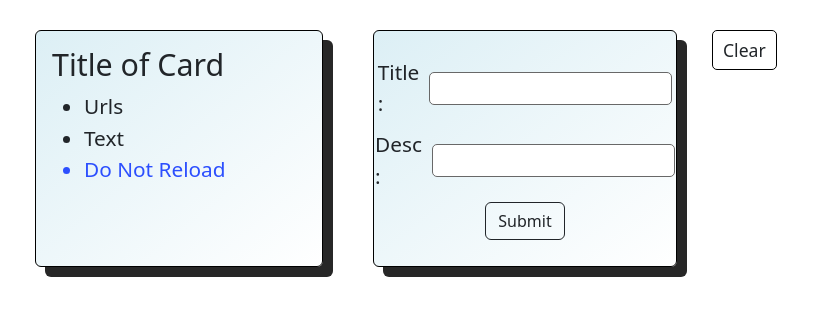
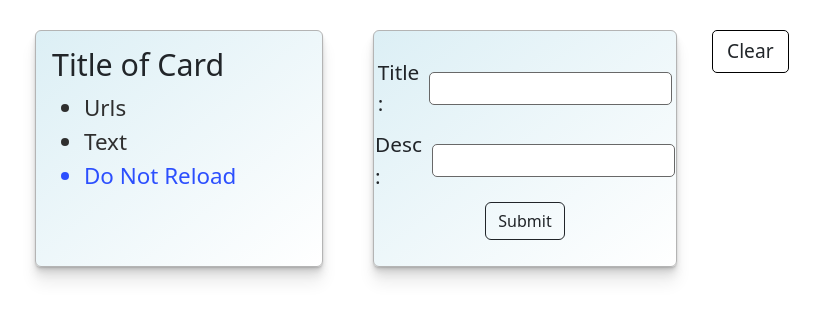
Before and after one commit to SikandarJODD/notes, a plain HTML site: page index.html in a window 1280 px wide. Shown: the whole page, without its empty margins (72-892 px from the left). Drawn offline with nearby package versions, Linux system fonts and the light colour scheme.

Commit message:
Added shadow

```diff
--- a/sass/style.scss
+++ b/sass/style.scss
@@ -4,10 +4,10 @@
 }
 
 .clear {
-    border: 1px solid black;
+    border: 1px solid black !important;
     height: fit-content;
-    padding: 6px 10px;
-    font-size: 1.1rem;
+    padding: 6px 14px;
+    font-size: 1.2rem;
     border-radius: 5px;
     margin-top: 10px;
     margin-left: 10px;
@@ -15,6 +15,7 @@
 
     transition: all 0.3s ease;
     cursor: pointer;
+
     &:hover {
         transform: translateY(-3px) translateX(-3px);
         transition: all 0.3s ease;
@@ -29,7 +30,12 @@
 
 .diff {
     margin: 10px 25px;
-    box-shadow: 10px 10px rgb(39, 39, 39);
+    box-shadow:
+        0 1px 1px hsl(0deg 0% 0% / 0.075),
+        0 2px 2px hsl(0deg 0% 0% / 0.075),
+        0 4px 4px hsl(0deg 0% 0% / 0.075),
+        0 8px 8px hsl(0deg 0% 0% / 0.075),
+        0 16px 16px hsl(0deg 0% 0% / 0.075);
 }
 
 .cliff {
@@ -40,14 +46,15 @@
 
 .card {
     background: linear-gradient(to right bottom, rgb(220, 239, 245), white);
-    border: 1px solid black;
+    border: 1px solid rgb(180, 180, 180);
 
     .card-title {
         font-size: 1.9rem;
     }
 
     .card-text ul li {
-        font-size: 1.3rem;
+        font-size: 1.4rem;
+        color: rgb(47, 47, 47);
 
     }
 
```
Also changed, not shown: sass/style.css, 1 other file.
